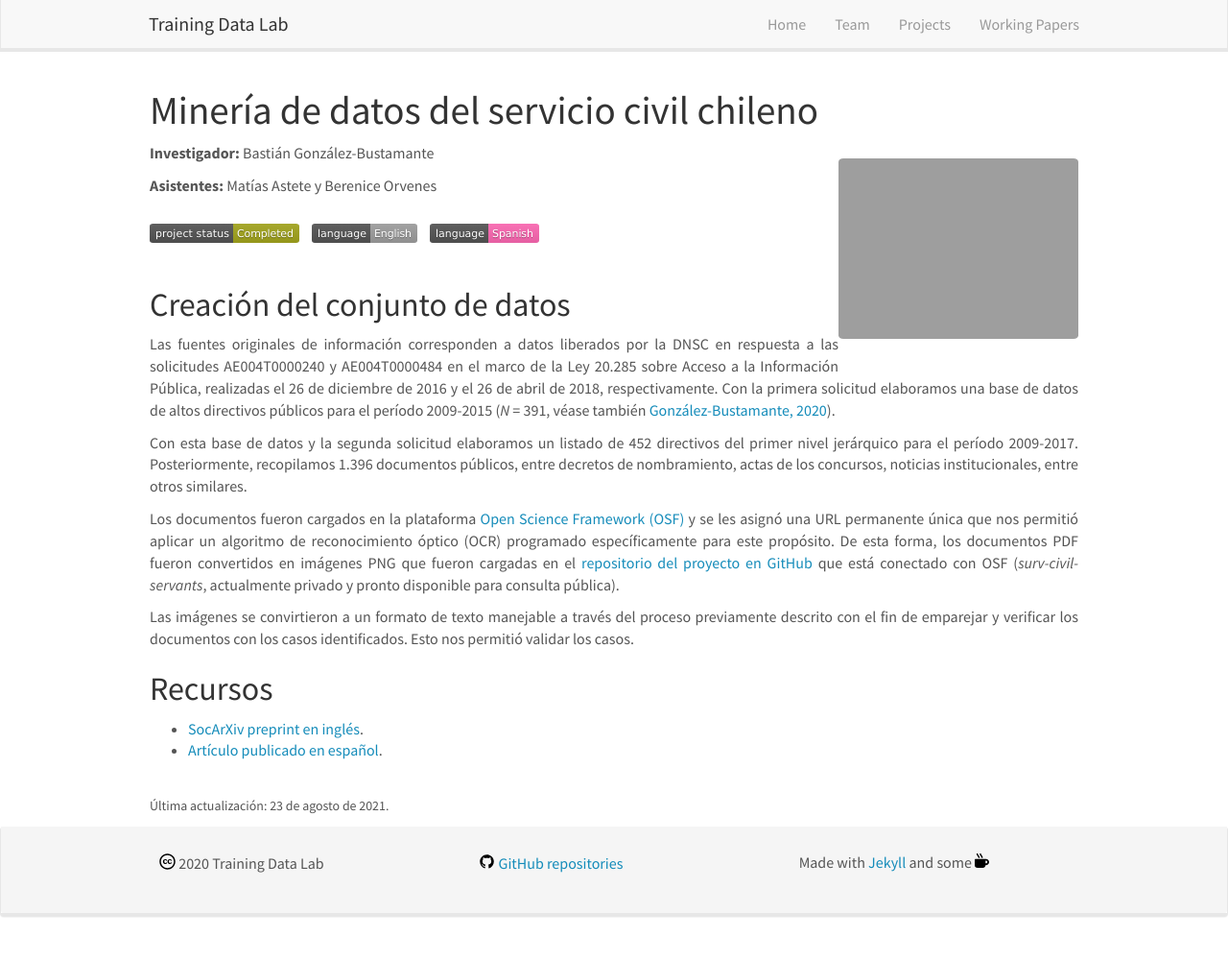
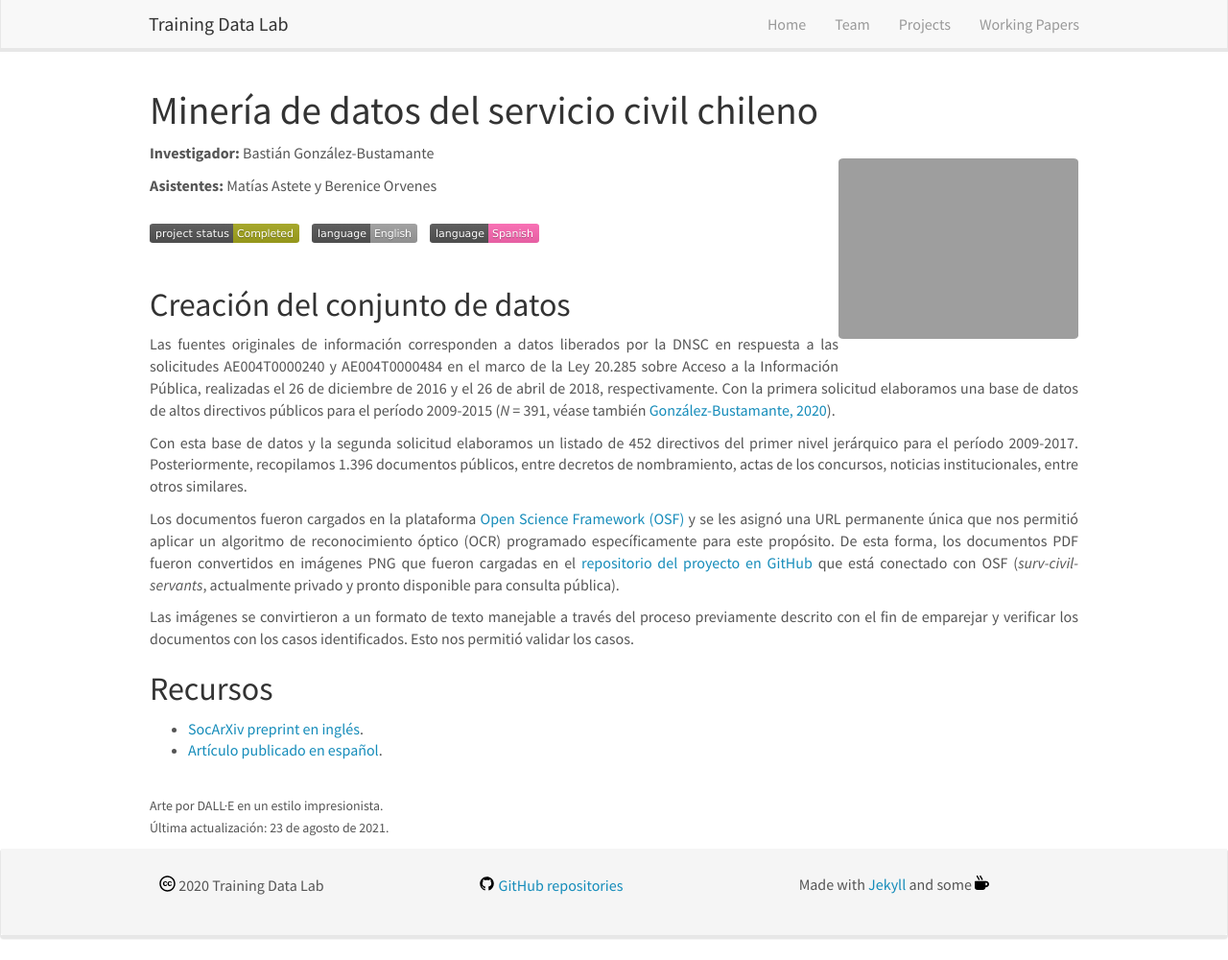
Before and after one commit to training-datalab/old-training-datalab.com, a Jekyll site: the page built from _pages/data-mining-civil-spanish.md, in a window 1280 px wide and 1000 px high. Shown: the whole window at 96% size. Built offline with Jekyll 4.4.1, drawn with Linux system fonts in a browser that asks for light colours; nearby versions of some CDN libraries.

Commit message:
Update data-mining-civil-spanish.md

```diff
--- a/_pages/data-mining-civil-spanish.md
+++ b/_pages/data-mining-civil-spanish.md
@@ -34,4 +34,5 @@ y pronto disponible para consulta pública).</p>
 <li><a href="https://doi.org/10.22370/rgp.2020.9.2.2920" target="_blank">Artículo publicado en español</a>.</li>
 </ul>
 <br />
+<small>Arte por DALL·E en un estilo impresionista.</small><br />
 <small>Última actualización: 23 de agosto de 2021.</small>
```
